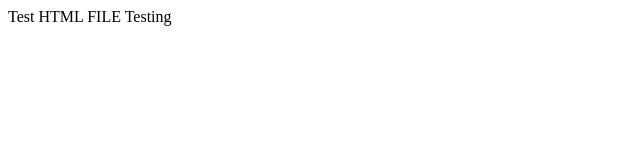
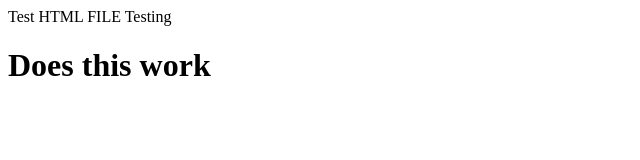
Before and after one commit to smalih/smalih.github.io, a plain HTML site: page index.html in a window 1280 px wide. Shown: the whole page, without its empty margins (0-640 px from the left). Drawn offline with Linux system fonts and the light colour scheme.

Commit message:
Update index.html

```diff
--- a/index.html
+++ b/index.html
@@ -1,3 +1,4 @@
 Test HTML FILE
 <!DOCTYPE="html>
 <body>Testing</body>
+<h1>Does this work</h1>
```
